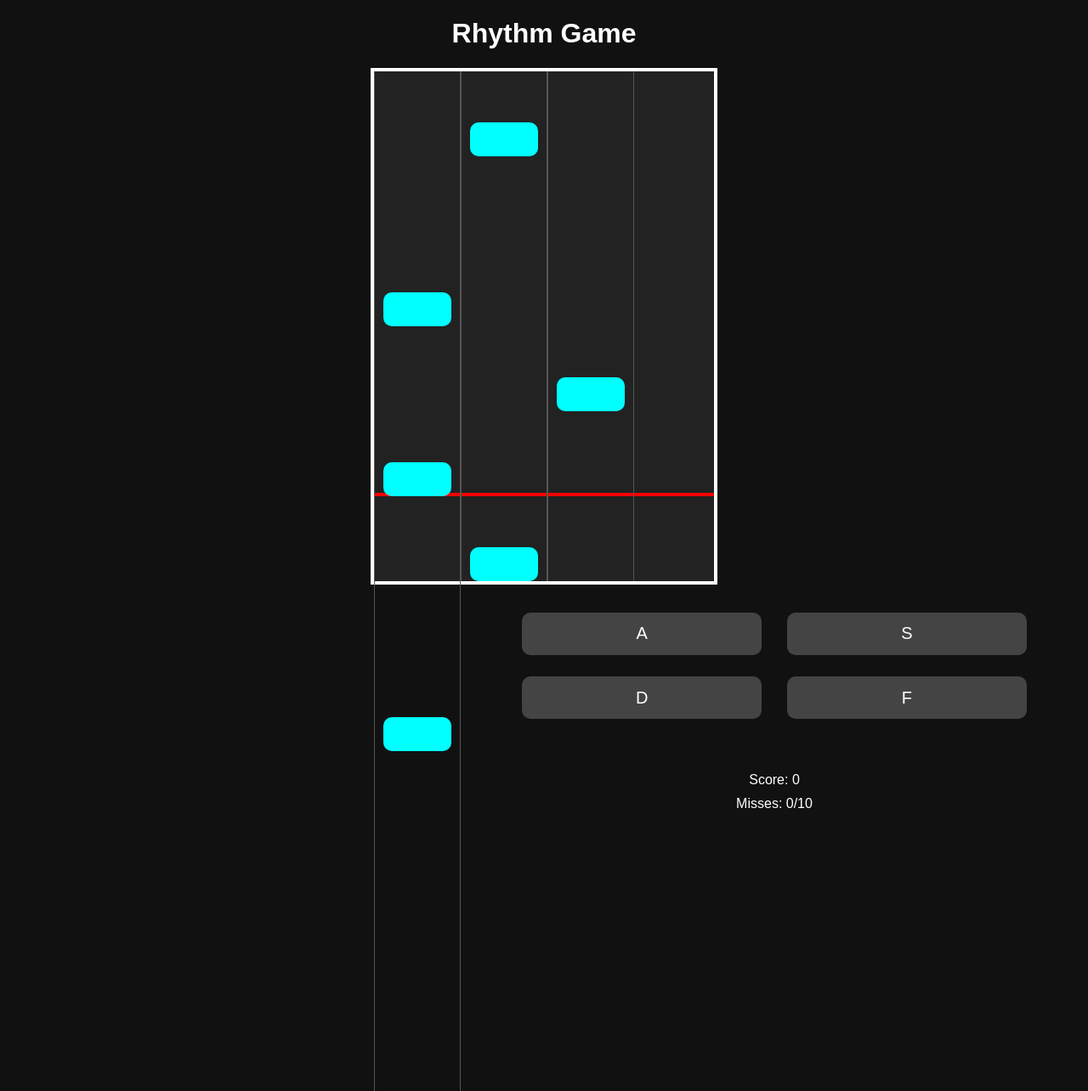
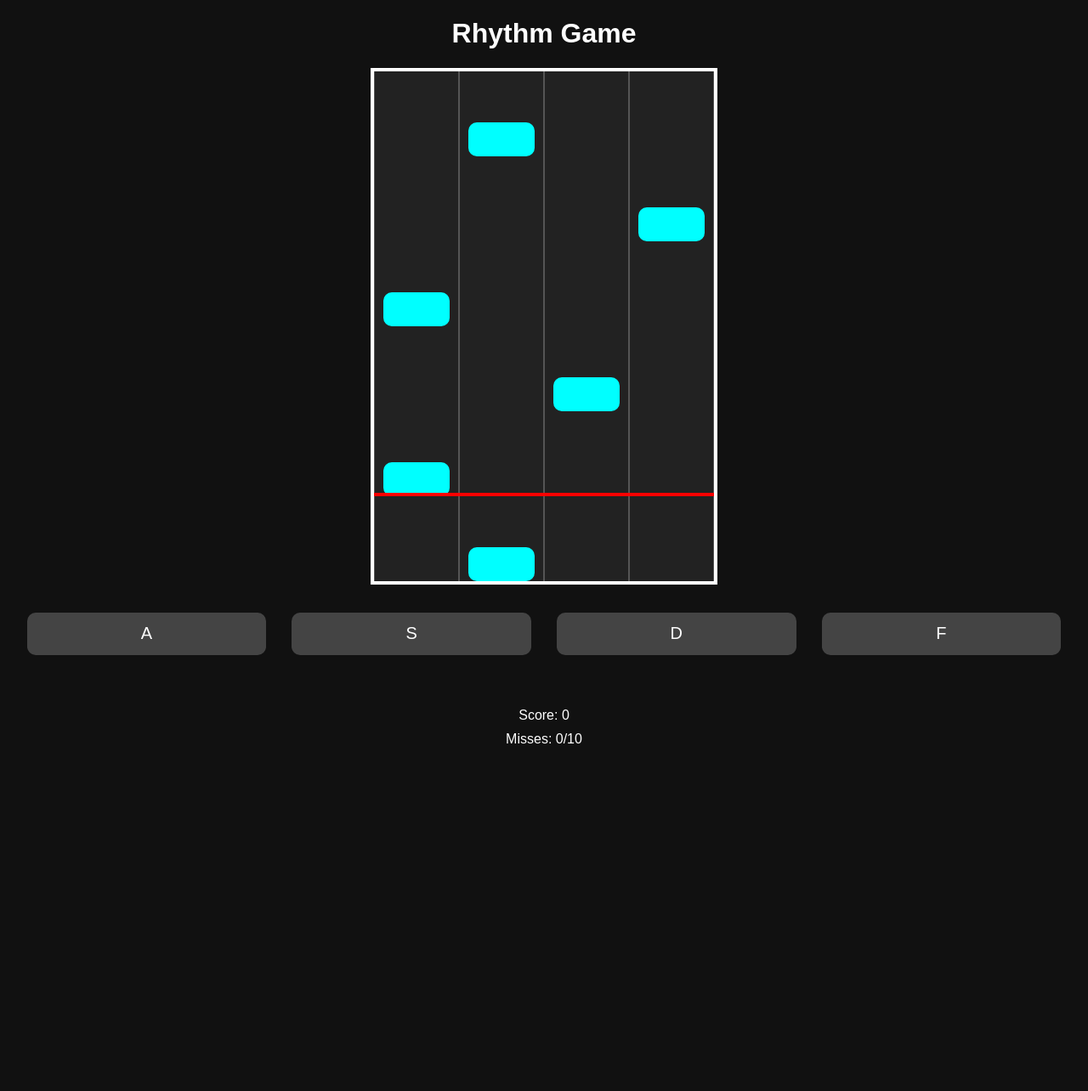
Before and after one commit to Mafatikhul281/seberapa-nasionalis, a Flask app: page /rhythm in a window 1280 px wide. Shown: the whole page at 85% size. After the commit the page ends 875 px from the top, so only its background shows below. Run offline with Flask 3, Linux system fonts and the light colour scheme.

Commit message:
Update rhythm.html

```diff
--- a/templates/rhythm.html
+++ b/templates/rhythm.html
@@ -18,11 +18,11 @@
             background: #222;
             position: relative;
             border: 4px solid white;
+            display: flex;
         }
         .lane {
-            width: 25%;
+            flex: 1;
             height: 100%;
-            float: left;
             position: relative;
             border-left: 1px solid #555;
             border-right: 1px solid #555;
@@ -41,6 +41,7 @@
             height: 4px;
             background: red;
             width: 100%;
+            z-index: 1;
         }
         .buttons {
             margin-top: 10px;
```
